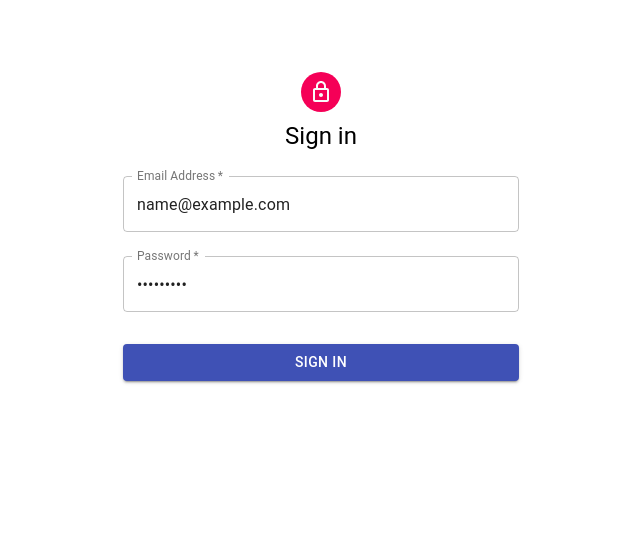
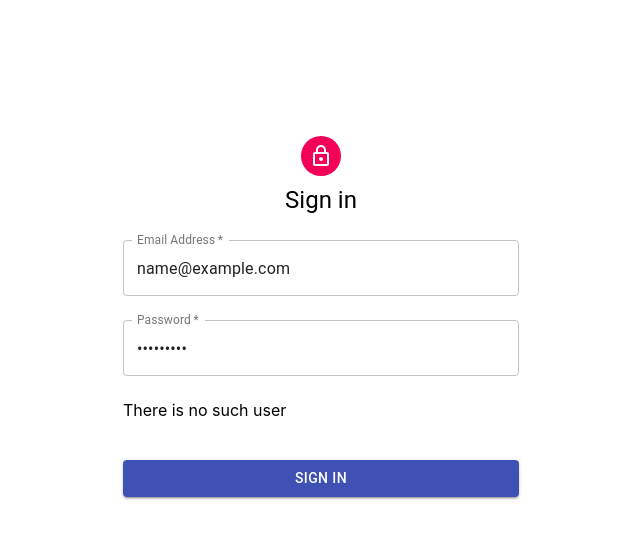
Before and after one commit to IlyaChernyaevDev/personal-account, a React (Create React App) app: page / in a window 1280 px wide. Both pictures are taken after typing "name@example.com", "Sample123" into the empty fields and a click on the button "SIGN IN". Shown: the top 538 px of the page, without its empty margins (319-959 px from the left). Built offline with nearby package versions, Linux system fonts and the light colour scheme; data requests are answered from the project's data file.

Commit message:
Added Error component for Contacts, update styles in Display and EditForm

```diff
--- a/src/App.css
+++ /dev/null
@@ -1,38 +0,0 @@
-.App {
-  text-align: center;
-}
-
-.App-logo {
-  height: 40vmin;
-  pointer-events: none;
-}
-
-@media (prefers-reduced-motion: no-preference) {
-  .App-logo {
-    animation: App-logo-spin infinite 20s linear;
-  }
-}
-
-.App-header {
-  background-color: #282c34;
-  min-height: 100vh;
-  display: flex;
-  flex-direction: column;
-  align-items: center;
-  justify-content: center;
-  font-size: calc(10px + 2vmin);
-  color: white;
-}
-
-.App-link {
-  color: #61dafb;
-}
-
-@keyframes App-logo-spin {
-  from {
-    transform: rotate(0deg);
-  }
-  to {
-    transform: rotate(360deg);
-  }
-}
--- a/src/App.js
+++ b/src/App.js
@@ -1,71 +1,46 @@
 import { useState } from 'react';
-import './App.css';
 import { Login } from './componetns/Login/';
 import { Contacts } from './componetns/Contacts/';
+import { Error } from './componetns/Contacts/Error';
 import {
   BrowserRouter as Router,
   Redirect,
   Route,
   Switch,
 } from 'react-router-dom';
-import { getUsers } from './actions/userActions';
+
 import Container from '@material-ui/core/Container';
+import { makeStyles } from '@material-ui/core/styles';
+
+const useStyles = makeStyles(() => ({
+  app: {
+    display: 'flex',
+    flexDirection: 'column',
+    justifyContent: 'center',
+    marginTop: '64px',
+  },
+}));
 
 function App() {
+  const classes = useStyles();
   const [currentUser, setCurrentUser] = useState({ authenticated: false });
-  const [formData, setFormData] = useState({ email: '', password: '' });
-
-  const handaleChangeInputs = (value, propertyName) => {
-    setFormData((prevState) => {
-      return {
-        ...prevState,
-        [propertyName]: value,
-      };
-    });
-  };
-
-  const sumbitFormHandler = (event) => {
-    event.preventDefault();
-    getUsers().then((users) => {
-      let user = users.find(
-        (user) =>
-          user.email === formData.email && user.password === +formData.password
-      );
-      console.log(user);
-      if (user) {
-        setCurrentUser(() => {
-          return {
-            ...user,
-            authenticated: true,
-          };
-        });
-      } else {
-        console.log('Такого пользователя нет');
-      }
-    });
-  };
 
   return (
     <Router>
-      <Container component='main' maxWidth='xs'>
+      <Container component='main' maxWidth='xs' className={classes.app}>
         <Switch>
           <Route exact path='/'>
             {currentUser.authenticated ? (
               <Redirect to='/contacts' />
             ) : (
-              <Login
-                change={handaleChangeInputs}
-                submit={sumbitFormHandler}
-                {...formData}
-                authenticated={currentUser.authenticated}
-              />
+              <Login authenticated={currentUser.authenticated} setCurrentUser={setCurrentUser} />
             )}
           </Route>
           <Route path='/contacts'>
             {currentUser.authenticated ? (
               <Contacts {...currentUser} />
             ) : (
-              <div>Error</div>
+              <Error />
             )}
           </Route>
         </Switch>
--- a/src/componetns/Contacts/Contact/Contact.js
+++ b/src/componetns/Contacts/Contact/Contact.js
@@ -1,4 +1,4 @@
-import { useState } from 'react';
+import React, { useState } from 'react';
 import { Display } from './Display';
 import { EditForm } from './EditForm';
 
--- a/src/componetns/Contacts/Contact/Display/Display.js
+++ b/src/componetns/Contacts/Contact/Display/Display.js
@@ -1,9 +1,8 @@
+import React from 'react';
 import Avatar from '@material-ui/core/Avatar';
 import Button from '@material-ui/core/Button';
 import EditIcon from '@material-ui/icons/Edit';
 import DeleteIcon from '@material-ui/icons/Delete';
-
-import React from 'react';
 import ListItem from '@material-ui/core/ListItem';
 import ListItemAvatar from '@material-ui/core/ListItemAvatar';
 import ListItemText from '@material-ui/core/ListItemText';
--- a/src/componetns/Contacts/Contact/EditForm/EditForm.js
+++ b/src/componetns/Contacts/Contact/EditForm/EditForm.js
@@ -1,3 +1,4 @@
+import React from 'react';
 import TextField from '@material-ui/core/TextField';
 import Button from '@material-ui/core/Button';
 import SaveIcon from '@material-ui/icons/Save';
--- a/src/componetns/Contacts/Contacts.js
+++ b/src/componetns/Contacts/Contacts.js
@@ -2,17 +2,27 @@ import { v4 as uuidv4 } from 'uuid';
 import { Contact } from './Contact';
 
 import React from 'react';
-
 import List from '@material-ui/core/List';
-
 import Grid from '@material-ui/core/Grid';
+import TextField from '@material-ui/core/TextField';
+import Typography from '@material-ui/core/Typography';
 
 export const Contacts = ({ name, contacts }) => {
+
+  const handaleLogout = () => {
+
+  }
+
   return (
     <div>
-      <p>Contacts</p>
-      <p>{name}</p>
+      <Typography gutterBottom variant='h4' component='h2' align='center'>
+        Contacts
+      </Typography>
+      <Typography gutterBottom variant='h5' component='h3' align='center'>
+        {name}
+      </Typography>
       <button onClick={() => console.log('Log out')}>Log out</button>
+      <TextField fullWidth margin='normal' label='Search' variant='outlined' />
       <Grid item xs={12}>
         <List>
           {contacts.map((contact) => {
--- /dev/null
+++ b/src/componetns/Contacts/Error/Error.js
@@ -0,0 +1,29 @@
+import Typography from '@material-ui/core/Typography';
+import KeyboardBackspaceIcon from '@material-ui/icons/KeyboardBackspace';
+import Button from '@material-ui/core/Button';
+import { useHistory } from 'react-router-dom';
+
+
+export const Error = () => {
+  let history = useHistory();
+
+  const handaleClick = () => {
+    history.push('/');
+  };
+
+  return (
+    <>
+      <Typography gutterBottom variant='h4' component='h2' align='center'>
+        Please log in to see your contacts
+      </Typography>
+      <Button
+        variant='contained'
+        color='primary'
+        startIcon={<KeyboardBackspaceIcon />}
+        onClick={handaleClick}
+      >
+        Back
+      </Button>
+    </>
+  );
+};
--- /dev/null
+++ b/src/componetns/Contacts/Error/index.js
@@ -0,0 +1,3 @@
+import { Error } from './Error';
+
+export { Error };
--- a/src/componetns/Login/Login.js
+++ b/src/componetns/Login/Login.js
@@ -1,11 +1,11 @@
-import React from 'react';
+import React, { useState } from 'react';
+import { getUsers } from '../../actions/userActions';
 import Avatar from '@material-ui/core/Avatar';
 import Button from '@material-ui/core/Button';
 import TextField from '@material-ui/core/TextField';
 import LockOutlinedIcon from '@material-ui/icons/LockOutlined';
 import Typography from '@material-ui/core/Typography';
 import { makeStyles } from '@material-ui/core/styles';
-
 
 const useStyles = makeStyles((theme) => ({
   paper: {
@@ -27,10 +27,42 @@ const useStyles = makeStyles((theme) => ({
   },
 }));
 
-export const Login = ({ change, submit, email, password }) => {
+export const Login = ({ setCurrentUser }) => {
   const classes = useStyles();
+  const [formData, setFormData] = useState({ email: '', password: '' });
+  const [error, setError] = useState(null);
+
+  const handaleChangeInputs = (value, propertyName) => {
+    setFormData((prevState) => {
+      return {
+        ...prevState,
+        [propertyName]: value,
+      };
+    });
+  };
+
+  const sumbitFormHandler = (event) => {
+    event.preventDefault();
+    getUsers().then((users) => {
+      let user = users.find(
+        (user) =>
+          user.email === formData.email && user.password === +formData.password
+      );
+      if (user) {
+        setCurrentUser(() => {
+          return {
+            ...user,
+            authenticated: true,
+          };
+        });
+        setError(null);
+      } else {
+        setError(<p>There is no such user</p>);
+      }
+    });
+  };
+
   return (
-
     <div className={classes.paper}>
       <Avatar className={classes.avatar}>
         <LockOutlinedIcon />
@@ -48,9 +80,11 @@ export const Login = ({ change, submit, email, password }) => {
           label='Email Address'
           autoComplete='email'
           autoFocus
-            value={email}
+          value={formData.email}
           name='email'
-            onChange={(event) => change(event.target.value, event.target.name)}
+          onChange={(event) =>
+            handaleChangeInputs(event.target.value, event.target.name)
+          }
           type='text'
         />
         <TextField
@@ -62,10 +96,13 @@ export const Login = ({ change, submit, email, password }) => {
           type='password'
           id='password'
           autoComplete='current-password'
-            value={password}
+          value={formData.password}
           name='password'
-            onChange={(event) => change(event.target.value, event.target.name)}
+          onChange={(event) =>
+            handaleChangeInputs(event.target.value, event.target.name)
+          }
         />
+        {error}
         <Button
           type='submit'
           fullWidth
@@ -73,13 +110,12 @@ export const Login = ({ change, submit, email, password }) => {
           color='primary'
           className={classes.submit}
           onClick={(event) => {
-              submit(event);
+            sumbitFormHandler(event);
           }}
         >
           Sign In
         </Button>
       </form>
     </div>
-
   );
 };
```
Also changed, not shown: src/componetns/Contacts/Contacts.module.css (deleted), src/componetns/Login/Login.module.css (deleted). Lines whose indentation alone changed are shown as unchanged.
